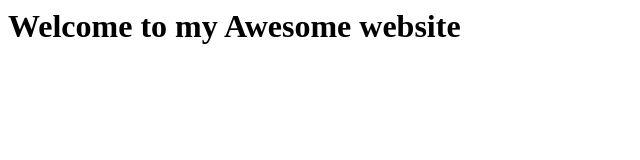
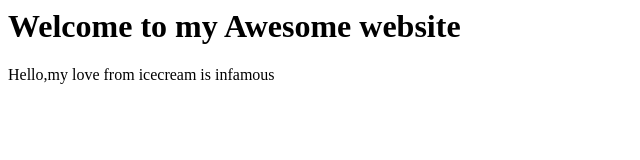
Before and after one commit to Komal987964/GithubGL-tutor, a plain HTML site: page index.html in a window 1280 px wide. Shown: the whole page, without its empty margins (0-640 px from the left). Drawn offline with Linux system fonts and the light colour scheme.

Commit message:
Added a p tag to index.html

```diff
--- a/index.html
+++ b/index.html
@@ -1,4 +1,5 @@
 <html>
   <title>This is my Awesome website</title>
   <h1> Welcome to my Awesome website</h1>
+  <p> Hello,my love from icecream is infamous </p>
 </html>
```
